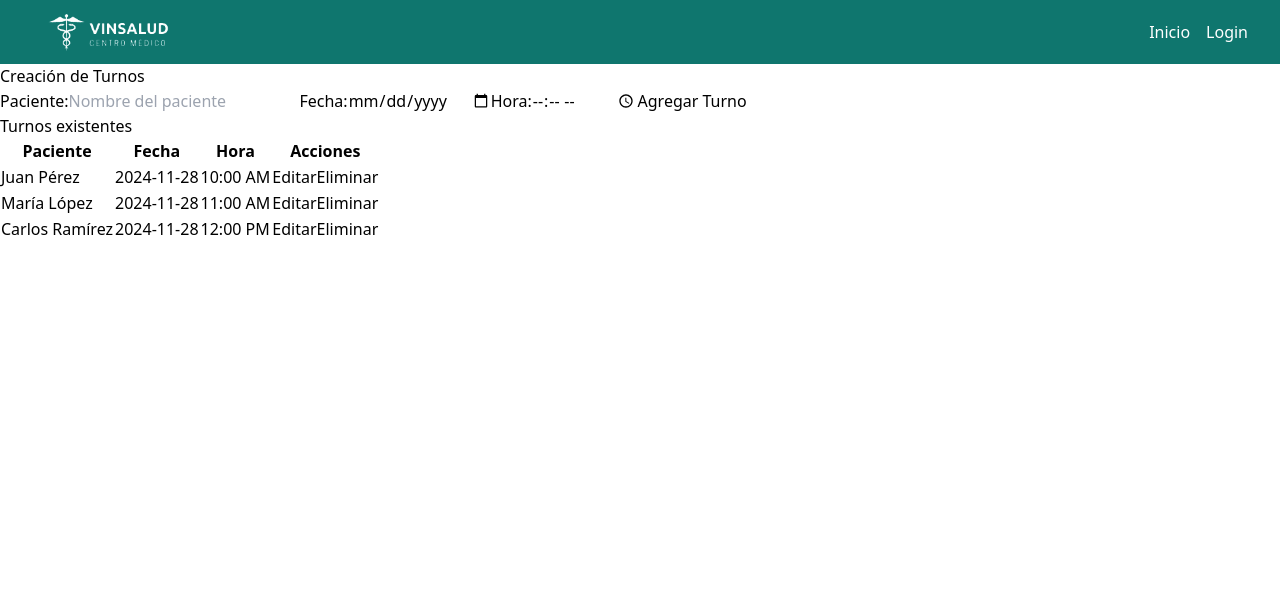
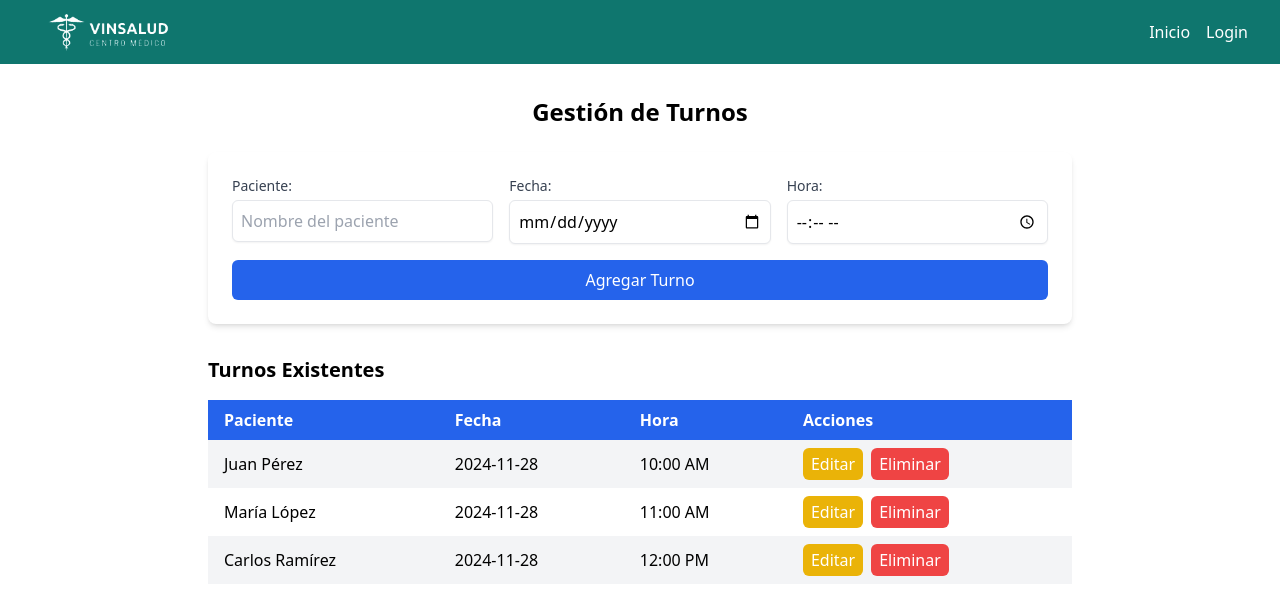
Before and after one commit to alexmillano/VinSalud, a Next.js app in the folder vinsalud/: page /turnos in a window 1280 px wide. Shown: the top 614 px of the page. Built offline with nearby package versions, Linux system fonts and the light colour scheme.

Commit message:
Creado el diseño de las paginas
Se creo el diseño de las paginas que visualiza el medico, turnos, pacientes, historial, agenda

```diff
--- a/vinsalud/src/app/agenda/page.jsx
+++ b/vinsalud/src/app/agenda/page.jsx
@@ -1,6 +1,6 @@
 "use client";
 
-import { useState } from 'react';
+import { useState } from "react";
 
 const Agenda = () => {
   const [turnos, setTurnos] = useState([
@@ -9,41 +9,83 @@ const Agenda = () => {
   ]);
 
   const marcarAsistencia = (id) => {
-    setTurnos(turnos.map(turno =>
+    setTurnos(
+      turnos.map((turno) =>
         turno.id === id ? { ...turno, estado: "Presente" } : turno
-    ));
+      )
+    );
+    alert("Turno marcado como presente.");
+  };
+
+  const marcarAusencia = (id) => {
+    setTurnos(
+      turnos.map((turno) =>
+        turno.id === id ? { ...turno, estado: "Ausente" } : turno
+      )
+    );
+    alert("Turno marcado como ausente.");
   };
 
   return (
-    <div>
-      <h2>Agenda del Día</h2>
-      <table>
+    <div className="max-w-4xl mx-auto mt-8 px-4">
+      <h2 className="text-2xl font-bold mb-6 text-center">Agenda del Día</h2>
+      <div className="overflow-x-auto">
+        <table className="min-w-full bg-white shadow-md rounded-lg">
           <thead>
-          <tr>
-            <th>Hora</th>
-            <th>Paciente</th>
-            <th>Estado</th>
-            <th>Acciones</th>
+            <tr className="bg-green-600 text-white">
+              <th className="px-4 py-2 text-left">Hora</th>
+              <th className="px-4 py-2 text-left">Paciente</th>
+              <th className="px-4 py-2 text-left">Estado</th>
+              <th className="px-4 py-2 text-left">Acciones</th>
             </tr>
           </thead>
           <tbody>
-          {turnos.map(turno => (
-            <tr key={turno.id}>
-              <td>{turno.hora}</td>
-              <td>{turno.paciente}</td>
-              <td>{turno.estado}</td>
-              <td>
-                {turno.estado === 'Pendiente' && (
-                  <button onClick={() => marcarAsistencia(turno.id)}>
-                    Marcar como presente
+            {turnos.map((turno, index) => (
+              <tr
+                key={turno.id}
+                className={index % 2 === 0 ? "bg-gray-100" : "bg-white"}
+              >
+                <td className="px-4 py-2">{turno.hora}</td>
+                <td className="px-4 py-2">{turno.paciente}</td>
+                <td
+                  className={`px-4 py-2 font-semibold ${
+                    turno.estado === "Presente"
+                      ? "text-green-600"
+                      : turno.estado === "Ausente"
+                      ? "text-red-600"
+                      : "text-yellow-600"
+                  }`}
+                >
+                  {turno.estado}
+                </td>
+                <td className="px-4 py-2 space-x-2">
+                  <button
+                    onClick={() => marcarAsistencia(turno.id)}
+                    className={`px-4 py-2 rounded-md ${
+                      turno.estado === "Presente"
+                        ? "bg-green-500 hover:bg-green-600"
+                        : "bg-blue-600 hover:bg-blue-700 text-white"
+                    }`}
+                  >
+                    Presente
                   </button>
-                )}
+                  <button
+                    onClick={() => marcarAusencia(turno.id)}
+                    className={`px-4 py-2 rounded-md ${
+                      turno.estado === "Ausente"
+                        ? "bg-red-500 hover:bg-red-600"
+                        : "bg-red-600 hover:bg-red-700 text-white"
+                    }`}
+                  >
+                    Ausente
+                  </button>
                 </td>
               </tr>
             ))}
           </tbody>
         </table>
       </div>
+    </div>
   );
 };
 
--- a/vinsalud/src/app/historial/page.jsx
+++ b/vinsalud/src/app/historial/page.jsx
@@ -1,10 +1,21 @@
 "use client";
 
-import { useState } from 'react';
+import { useState } from "react";
 
 const Historial = () => {
-  const [nota, setNota] = useState('');
-  const [notasGuardadas, setNotasGuardadas] = useState([]);
+  const [pacientes, setPacientes] = useState([
+    { id: 1, nombre: "Juan Pérez", historial: [] },
+    { id: 2, nombre: "Ana López", historial: [] },
+    { id: 3, nombre: "Carlos Ramírez", historial: [] },
+  ]);
+  const [pacienteSeleccionado, setPacienteSeleccionado] = useState(null);
+  const [nota, setNota] = useState("");
+
+  // Seleccionar un paciente
+  const seleccionarPaciente = (id) => {
+    const paciente = pacientes.find((p) => p.id === id);
+    setPacienteSeleccionado(paciente);
+  };
 
   // Manejar el cambio en el textarea
   const handleChange = (e) => {
@@ -14,37 +25,89 @@ const Historial = () => {
   // Manejar el envío del formulario
   const handleSubmit = (e) => {
     e.preventDefault();
-    if (nota.trim()) {
-      setNotasGuardadas([...notasGuardadas, nota]);  // Agregar la nueva nota al historial
-      setNota('');  // Limpiar el campo del formulario
-      alert(`Nota guardada: ${nota}`);
+    if (nota.trim() && pacienteSeleccionado) {
+      const nuevaNota = nota.trim();
+      const pacientesActualizados = pacientes.map((p) =>
+        p.id === pacienteSeleccionado.id
+          ? { ...p, historial: [...p.historial, nuevaNota] }
+          : p
+      );
+      setPacientes(pacientesActualizados);
+      setPacienteSeleccionado({
+        ...pacienteSeleccionado,
+        historial: [...pacienteSeleccionado.historial, nuevaNota],
+      });
+      setNota("");
+      alert(`Nota guardada para ${pacienteSeleccionado.nombre}: "${nuevaNota}"`);
     } else {
-      alert('Por favor, ingrese una nota.');
+      alert("Por favor, seleccione un paciente y escriba una nota.");
     }
   };
 
   return (
-    <div>
-      <h2>Historial Médico</h2>
-      <p>Aquí puedes consultar y añadir notas al historial de los pacientes.</p>
-      <form onSubmit={handleSubmit}>
-        <label htmlFor="nota">Añadir Nota:</label>
+    <div className="max-w-4xl mx-auto mt-8 px-4">
+      <h2 className="text-2xl font-bold mb-6 text-center">Historial Médico</h2>
+
+      {/* Seleccionar paciente */}
+      <div className="mb-6">
+        <h3 className="text-xl font-semibold mb-4">Seleccionar Paciente</h3>
+        <ul className="space-y-2">
+          {pacientes.map((paciente) => (
+            <li key={paciente.id}>
+              <button
+                onClick={() => seleccionarPaciente(paciente.id)}
+                className={`px-4 py-2 rounded-md ${
+                  pacienteSeleccionado?.id === paciente.id
+                    ? "bg-green-600 text-white"
+                    : "bg-blue-600 text-white hover:bg-blue-700"
+                }`}
+              >
+                {paciente.nombre}
+              </button>
+            </li>
+          ))}
+        </ul>
+      </div>
+
+      {/* Área de notas */}
+      {pacienteSeleccionado && (
+        <div className="mb-6">
+          <h3 className="text-xl font-semibold mb-4">
+            Historial de {pacienteSeleccionado.nombre}
+          </h3>
+
+          <form onSubmit={handleSubmit} className="mb-4">
+            <label htmlFor="nota" className="block mb-2 font-medium">
+              Añadir Nota:
+            </label>
             <textarea
               id="nota"
               rows="4"
-          cols="50"
               value={nota}
               onChange={handleChange}
+              className="w-full p-2 border rounded-md"
             ></textarea>
-        <button type="submit">Guardar Nota</button>
+            <button
+              type="submit"
+              className="mt-4 bg-blue-600 text-white px-4 py-2 rounded-md hover:bg-blue-700"
+            >
+              Guardar Nota
+            </button>
           </form>
 
-      <h3>Notas Guardadas</h3>
-      <ul>
-        {notasGuardadas.map((nota, index) => (
+          {/* Mostrar notas guardadas */}
+          <h4 className="text-lg font-semibold mb-2">Notas Guardadas:</h4>
+          {pacienteSeleccionado.historial.length > 0 ? (
+            <ul className="list-disc list-inside space-y-1">
+              {pacienteSeleccionado.historial.map((nota, index) => (
                 <li key={index}>{nota}</li>
               ))}
             </ul>
+          ) : (
+            <p className="text-gray-600">No hay notas guardadas.</p>
+          )}
+        </div>
+      )}
     </div>
   );
 };
--- a/vinsalud/src/app/pacientes/page.jsx
+++ b/vinsalud/src/app/pacientes/page.jsx
@@ -1,21 +1,18 @@
 "use client";
 
-import { useState } from 'react';
+import { useState } from "react";
 
 const Pacientes = () => {
-  // Estado de los pacientes
   const [pacientes, setPacientes] = useState([
     { id: 1, nombre: "Juan Pérez", edad: 30, telefono: "123456789", correo: "juan@example.com" },
     { id: 2, nombre: "María López", edad: 25, telefono: "987654321", correo: "maria@example.com" },
   ]);
 
-  // Estado para el formulario
-  const [nombre, setNombre] = useState('');
-  const [edad, setEdad] = useState('');
-  const [telefono, setTelefono] = useState('');
-  const [correo, setCorreo] = useState('');
+  const [nombre, setNombre] = useState("");
+  const [edad, setEdad] = useState("");
+  const [telefono, setTelefono] = useState("");
+  const [correo, setCorreo] = useState("");
 
-  // Función para manejar el envío del formulario
   const handleSubmit = (e) => {
     e.preventDefault();
     const nuevoPaciente = {
@@ -26,101 +23,139 @@ const Pacientes = () => {
       correo,
     };
 
-    // Actualizar lista de pacientes
     setPacientes([...pacientes, nuevoPaciente]);
     alert(`Paciente ${nombre} registrado con éxito.`);
-    setNombre('');
-    setEdad('');
-    setTelefono('');
-    setCorreo('');
+    setNombre("");
+    setEdad("");
+    setTelefono("");
+    setCorreo("");
   };
 
-  // Función para eliminar un paciente
   const eliminarPaciente = (id) => {
     const pacientesActualizados = pacientes.filter((paciente) => paciente.id !== id);
     setPacientes(pacientesActualizados);
     alert("Paciente eliminado con éxito.");
   };
 
-  // Función para editar un paciente (por ahora solo muestra un mensaje)
   const editarPaciente = (id) => {
     alert("Funcionalidad de edición pendiente.");
   };
 
   return (
+    <div className="max-w-4xl mx-auto mt-8 px-4">
+      <h2 className="text-2xl font-bold mb-6 text-center">Gestión de Pacientes</h2>
+      <form
+        onSubmit={handleSubmit}
+        className="bg-white shadow-md rounded-lg p-6 mb-8"
+      >
+        <div className="grid grid-cols-1 md:grid-cols-2 gap-4">
           <div>
-      <h2>Gestión de Pacientes</h2>
-      <form onSubmit={handleSubmit}>
-        <label htmlFor="nombre">Nombre:</label>
+            <label htmlFor="nombre" className="block text-sm font-medium text-gray-700">
+              Nombre:
+            </label>
             <input
               type="text"
               id="nombre"
               placeholder="Nombre completo"
               value={nombre}
               onChange={(e) => setNombre(e.target.value)}
+              className="mt-1 block w-full p-2 border rounded-md shadow-sm focus:outline-none focus:ring-blue-500 focus:border-blue-500"
               required
             />
-
-        <label htmlFor="edad">Edad:</label>
+          </div>
+          <div>
+            <label htmlFor="edad" className="block text-sm font-medium text-gray-700">
+              Edad:
+            </label>
             <input
               type="number"
               id="edad"
               placeholder="Edad"
               value={edad}
               onChange={(e) => setEdad(e.target.value)}
+              className="mt-1 block w-full p-2 border rounded-md shadow-sm focus:outline-none focus:ring-blue-500 focus:border-blue-500"
               required
             />
-
-        <label htmlFor="telefono">Teléfono:</label>
+          </div>
+          <div>
+            <label htmlFor="telefono" className="block text-sm font-medium text-gray-700">
+              Teléfono:
+            </label>
             <input
               type="text"
               id="telefono"
               placeholder="Teléfono"
               value={telefono}
               onChange={(e) => setTelefono(e.target.value)}
+              className="mt-1 block w-full p-2 border rounded-md shadow-sm focus:outline-none focus:ring-blue-500 focus:border-blue-500"
               required
             />
-
-        <label htmlFor="correo">Correo:</label>
+          </div>
+          <div>
+            <label htmlFor="correo" className="block text-sm font-medium text-gray-700">
+              Correo:
+            </label>
             <input
               type="email"
               id="correo"
               placeholder="Correo electrónico"
               value={correo}
               onChange={(e) => setCorreo(e.target.value)}
+              className="mt-1 block w-full p-2 border rounded-md shadow-sm focus:outline-none focus:ring-blue-500 focus:border-blue-500"
               required
             />
-
-        <button type="submit">Registrar Paciente</button>
+          </div>
+        </div>
+        <button
+          type="submit"
+          className="mt-4 w-full bg-blue-600 text-white py-2 px-4 rounded-md hover:bg-blue-700"
+        >
+          Registrar Paciente
+        </button>
       </form>
 
-      <h3>Pacientes registrados</h3>
-      <table>
+      <h3 className="text-xl font-semibold mb-4">Pacientes registrados</h3>
+      <div className="overflow-x-auto">
+        <table className="min-w-full bg-white shadow-md rounded-lg">
           <thead>
-          <tr>
-            <th>Nombre</th>
-            <th>Edad</th>
-            <th>Teléfono</th>
-            <th>Correo</th>
-            <th>Acciones</th>
+            <tr className="bg-blue-600 text-white">
+              <th className="px-4 py-2 text-left">Nombre</th>
+              <th className="px-4 py-2 text-left">Edad</th>
+              <th className="px-4 py-2 text-left">Teléfono</th>
+              <th className="px-4 py-2 text-left">Correo</th>
+              <th className="px-4 py-2 text-left">Acciones</th>
             </tr>
           </thead>
           <tbody>
-          {pacientes.map((paciente) => (
-            <tr key={paciente.id}>
-              <td>{paciente.nombre}</td>
-              <td>{paciente.edad}</td>
-              <td>{paciente.telefono}</td>
-              <td>{paciente.correo}</td>
-              <td>
-                <button onClick={() => editarPaciente(paciente.id)}>Editar</button>
-                <button onClick={() => eliminarPaciente(paciente.id)}>Eliminar</button>
+            {pacientes.map((paciente, index) => (
+              <tr
+                key={paciente.id}
+                className={index % 2 === 0 ? "bg-gray-100" : "bg-white"}
+              >
+                <td className="px-4 py-2">{paciente.nombre}</td>
+                <td className="px-4 py-2">{paciente.edad}</td>
+                <td className="px-4 py-2">{paciente.telefono}</td>
+                <td className="px-4 py-2">{paciente.correo}</td>
+                <td className="px-4 py-2 flex gap-2">
+                  <button
+                    onClick={() => editarPaciente(paciente.id)}
+                    className="bg-yellow-500 text-white px-2 py-1 rounded-md hover:bg-yellow-600"
+                  >
+                    Editar
+                  </button>
+                  <button
+                    onClick={() => eliminarPaciente(paciente.id)}
+                    className="bg-red-500 text-white px-2 py-1 rounded-md hover:bg-red-600"
+                  >
+                    Eliminar
+                  </button>
                 </td>
               </tr>
             ))}
           </tbody>
         </table>
       </div>
+    </div>
   );
 };
 
--- a/vinsalud/src/app/turnos/page.jsx
+++ b/vinsalud/src/app/turnos/page.jsx
@@ -1,21 +1,18 @@
 "use client";
 
-import { useState } from 'react';
+import { useState } from "react";
 
 const Turnos = () => {
-  // Estado de los turnos
   const [turnos, setTurnos] = useState([
     { id: 1, paciente: "Juan Pérez", fecha: "2024-11-28", hora: "10:00 AM", estado: "Pendiente" },
     { id: 2, paciente: "María López", fecha: "2024-11-28", hora: "11:00 AM", estado: "Pendiente" },
     { id: 3, paciente: "Carlos Ramírez", fecha: "2024-11-28", hora: "12:00 PM", estado: "Pendiente" },
   ]);
 
-  // Estado para el formulario
-  const [paciente, setPaciente] = useState('');
-  const [fecha, setFecha] = useState('');
-  const [hora, setHora] = useState('');
+  const [paciente, setPaciente] = useState("");
+  const [fecha, setFecha] = useState("");
+  const [hora, setHora] = useState("");
 
-  // Función para manejar el envío del formulario
   const handleSubmit = (e) => {
     e.preventDefault();
     const nuevoTurno = {
@@ -26,86 +23,120 @@ const Turnos = () => {
       estado: "Pendiente",
     };
 
-    // Actualizar la lista de turnos
     setTurnos([...turnos, nuevoTurno]);
     alert(`Turno para ${paciente} agendado con éxito.`);
-    setPaciente('');
-    setFecha('');
-    setHora('');
+    setPaciente("");
+    setFecha("");
+    setHora("");
   };
 
-  // Función para eliminar un turno
   const eliminarTurno = (id) => {
     const turnosActualizados = turnos.filter((turno) => turno.id !== id);
     setTurnos(turnosActualizados);
     alert("Turno eliminado con éxito.");
   };
 
-  // Función para editar un turno (por ahora solo muestra un mensaje)
   const editarTurno = (id) => {
     alert("Funcionalidad de edición pendiente.");
   };
 
   return (
+    <div className="max-w-4xl mx-auto mt-8 px-4">
+      <h2 className="text-2xl font-bold mb-6 text-center">Gestión de Turnos</h2>
+      <form
+        onSubmit={handleSubmit}
+        className="bg-white shadow-md rounded-lg p-6 mb-8"
+      >
+        <div className="grid grid-cols-1 md:grid-cols-3 gap-4">
           <div>
-      <h2>Creación de Turnos</h2>
-      <form onSubmit={handleSubmit}>
-        <label htmlFor="paciente">Paciente:</label>
+            <label htmlFor="paciente" className="block text-sm font-medium text-gray-700">
+              Paciente:
+            </label>
             <input
               type="text"
               id="paciente"
               placeholder="Nombre del paciente"
               value={paciente}
               onChange={(e) => setPaciente(e.target.value)}
+              className="mt-1 block w-full p-2 border rounded-md shadow-sm focus:outline-none focus:ring-blue-500 focus:border-blue-500"
               required
             />
-
-        <label htmlFor="fecha">Fecha:</label>
+          </div>
+          <div>
+            <label htmlFor="fecha" className="block text-sm font-medium text-gray-700">
+              Fecha:
+            </label>
             <input
               type="date"
               id="fecha"
               value={fecha}
               onChange={(e) => setFecha(e.target.value)}
+              className="mt-1 block w-full p-2 border rounded-md shadow-sm focus:outline-none focus:ring-blue-500 focus:border-blue-500"
               required
             />
-
-        <label htmlFor="hora">Hora:</label>
+          </div>
+          <div>
+            <label htmlFor="hora" className="block text-sm font-medium text-gray-700">
+              Hora:
+            </label>
             <input
               type="time"
               id="hora"
               value={hora}
               onChange={(e) => setHora(e.target.value)}
+              className="mt-1 block w-full p-2 border rounded-md shadow-sm focus:outline-none focus:ring-blue-500 focus:border-blue-500"
               required
             />
-
-        <button type="submit">Agregar Turno</button>
+          </div>
+        </div>
+        <button
+          type="submit"
+          className="mt-4 w-full bg-blue-600 text-white py-2 px-4 rounded-md hover:bg-blue-700"
+        >
+          Agregar Turno
+        </button>
       </form>
 
-      <h3>Turnos existentes</h3>
-      <table>
+      <h3 className="text-xl font-semibold mb-4">Turnos Existentes</h3>
+      <div className="overflow-x-auto">
+        <table className="min-w-full bg-white shadow-md rounded-lg">
           <thead>
-          <tr>
-            <th>Paciente</th>
-            <th>Fecha</th>
-            <th>Hora</th>
-            <th>Acciones</th>
+            <tr className="bg-blue-600 text-white">
+              <th className="px-4 py-2 text-left">Paciente</th>
+              <th className="px-4 py-2 text-left">Fecha</th>
+              <th className="px-4 py-2 text-left">Hora</th>
+              <th className="px-4 py-2 text-left">Acciones</th>
             </tr>
           </thead>
           <tbody>
-          {turnos.map((turno) => (
-            <tr key={turno.id}>
-              <td>{turno.paciente}</td>
-              <td>{turno.fecha}</td>
-              <td>{turno.hora}</td>
-              <td>
-                <button onClick={() => editarTurno(turno.id)}>Editar</button>
-                <button onClick={() => eliminarTurno(turno.id)}>Eliminar</button>
+            {turnos.map((turno, index) => (
+              <tr
+                key={turno.id}
+                className={index % 2 === 0 ? "bg-gray-100" : "bg-white"}
+              >
+                <td className="px-4 py-2">{turno.paciente}</td>
+                <td className="px-4 py-2">{turno.fecha}</td>
+                <td className="px-4 py-2">{turno.hora}</td>
+                <td className="px-4 py-2 flex gap-2">
+                  <button
+                    onClick={() => editarTurno(turno.id)}
+                    className="bg-yellow-500 text-white px-2 py-1 rounded-md hover:bg-yellow-600"
+                  >
+                    Editar
+                  </button>
+                  <button
+                    onClick={() => eliminarTurno(turno.id)}
+                    className="bg-red-500 text-white px-2 py-1 rounded-md hover:bg-red-600"
+                  >
+                    Eliminar
+                  </button>
                 </td>
               </tr>
             ))}
           </tbody>
         </table>
       </div>
+    </div>
   );
 };
 
```
Also changed, not shown: 1 other file (tests, documents, lock files or other folders). Lines whose indentation alone changed are shown as unchanged.
